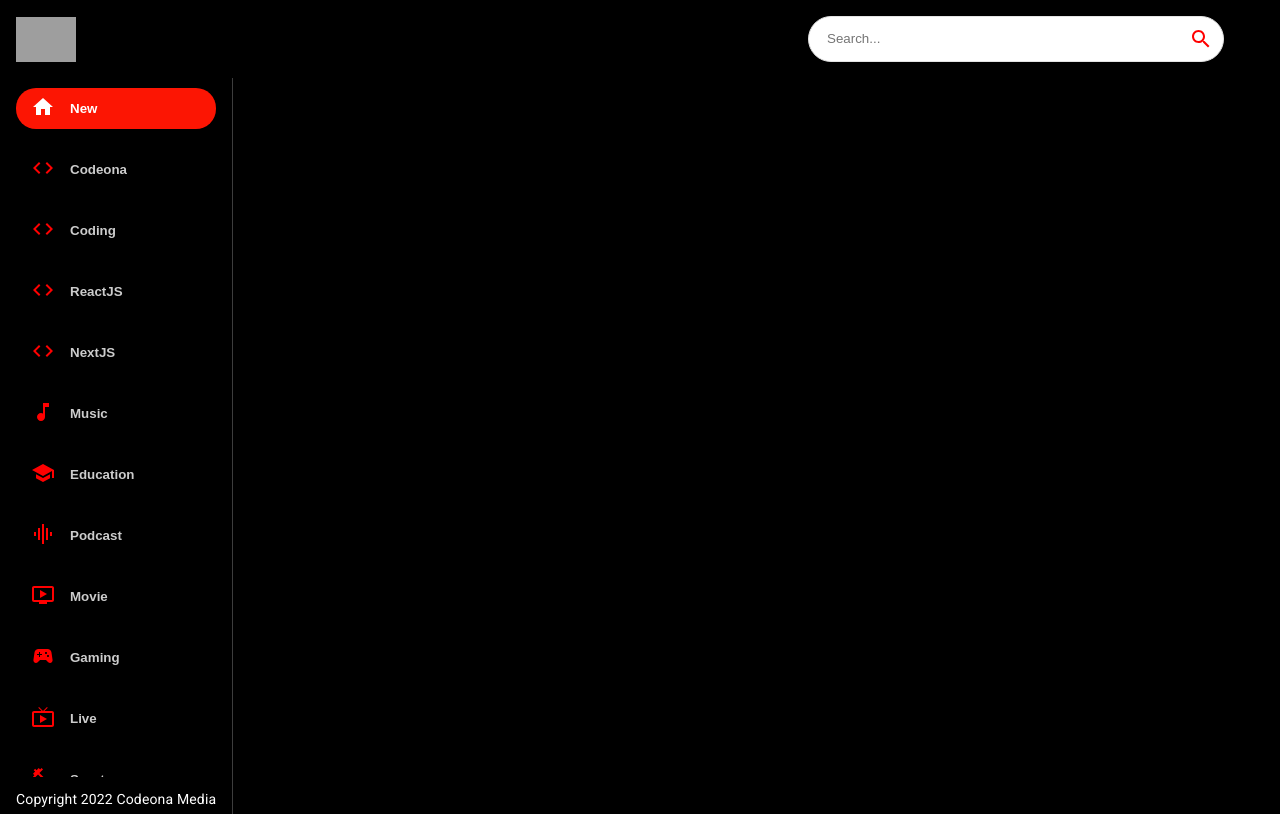
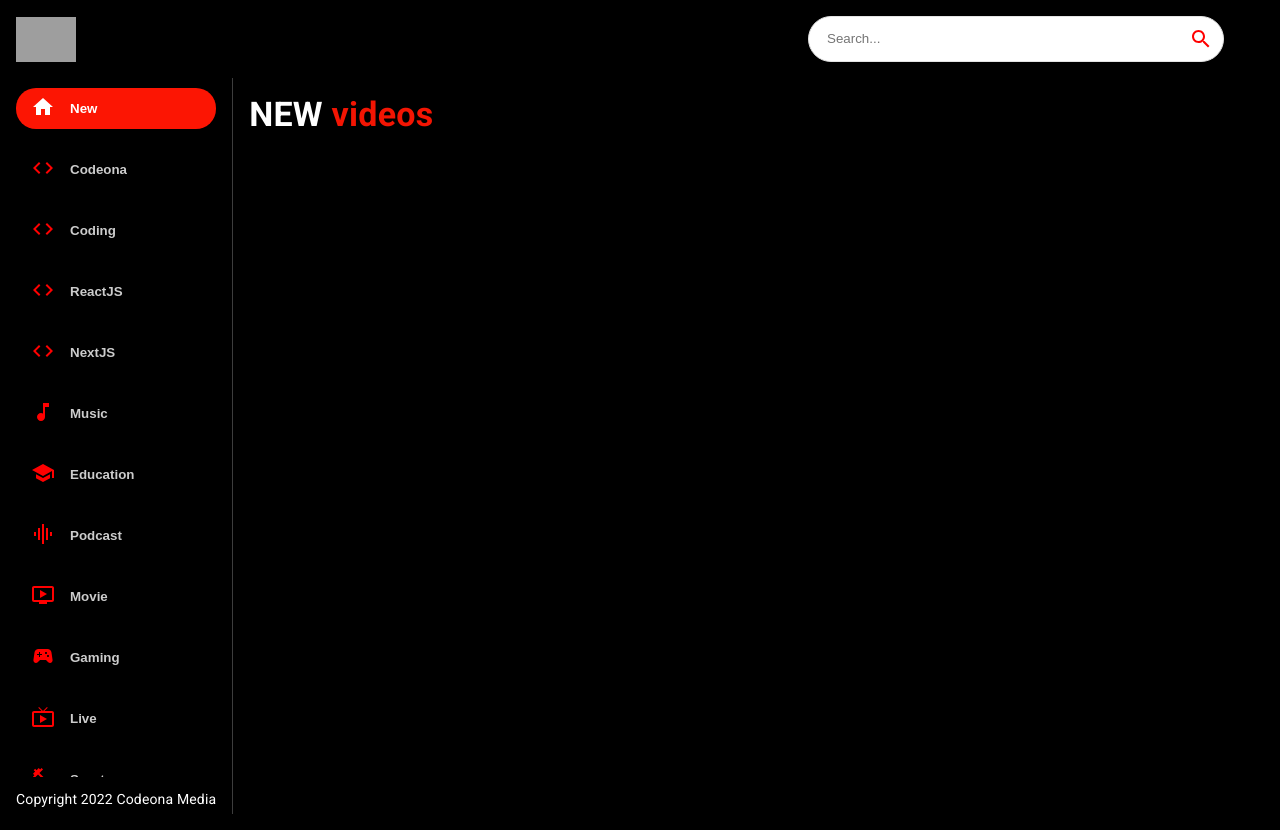
Before and after one commit to johnkk1316/youtube-clone, a React (Create React App) app: page / in a window 1280 px wide. Built offline with nearby package versions, Linux system fonts and the light colour scheme; grey boxes are pictures that could not be loaded.

Commit message:
commenced on the new video sector and also imported videos component

```diff
--- a/src/components/Feed.jsx
+++ b/src/components/Feed.jsx
@@ -1,7 +1,7 @@
 import { useState, useEffect } from 'react'
 import { Box, Stack, Typography } from '@mui/material'
 
-import Sidebar from './Sidebar'
+import { Sidebar, Videos } from './'
 
 const Feed = () => {
     return (
@@ -13,6 +13,14 @@
                 Copyright 2022 Codeona Media
             </Typography>
         </Box>
+
+        <Box p={2} sx={{ overflowY: 'auto', height: '90vh', flex: 2 }}>
+            <Typography variant="h4" fontWeight="bold" mb={2} sx={{color: 'white',}}>
+                NEW <span style={{ color: '#F31503' }} >videos</span>
+            </Typography>
+
+            <Videos videos={{}} />
+        </Box>
     </Stack>
     )
 }
```
